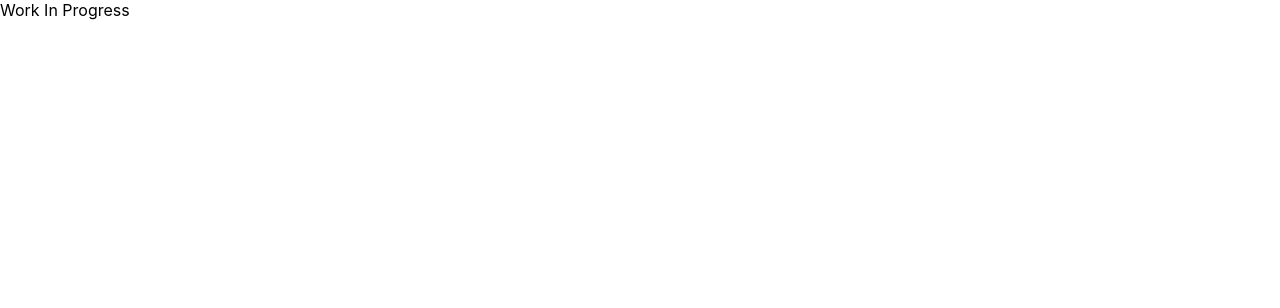
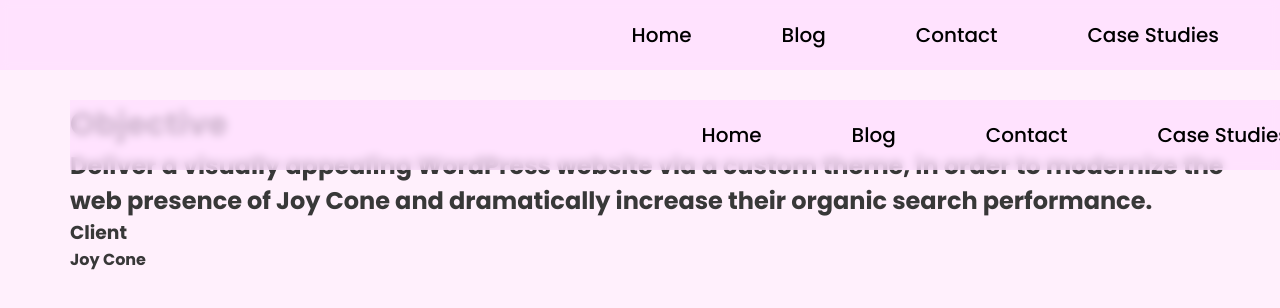
Before and after one commit to emmalynnn97/Emma-New-Website, a React (Create React App) app: page /JoyCone in a window 1280 px wide. Shown: the top 308 px of the page. Built offline with nearby package versions, Linux system fonts and the light colour scheme.

Commit message:
standardize padding

```diff
--- a/src/App.css
+++ b/src/App.css
@@ -23,6 +23,7 @@ textarea{
   padding:.25em .25em !important;
 
 }
+
 html {
   scroll-behavior: smooth;
 }
@@ -34,6 +35,9 @@ a{
 }
 button:hover, input[type="submit"]:hover{
   transform:scale(1.06);
+}
+.page{
+  padding-top:100px;
 }
 .post-card > button:hover{
   background:'white'
--- a/src/CaseStudies/JoyCone.jsx
+++ b/src/CaseStudies/JoyCone.jsx
@@ -1,7 +1,17 @@
 import React from 'react'
-
+import Nav from '../Nav'
+import Hero from '../Nav'
 export default function JoyCone() {
   return (
-    <div>Work In Progress</div>
+    <>
+    <Nav/>
+    <div style={{paddingLeft:70, backgroundColor:'#FFF0FC', minHeight:'100vh'}} className='page'>
+      <Hero/>
+      <h1>Objective</h1>
+      <h2>Deliver a visually appealing WordPress website via a custom theme, in order to modernize the web presence of Joy Cone and dramatically increase their organic search performance.</h2>
+      <h3>Client</h3>
+      <h4>Joy Cone</h4>
+    </div>
+    </>
   )
 }
--- a/src/Top.js
+++ b/src/Top.js
@@ -7,10 +7,9 @@ const Top = () => {
     return (
         <div
             id='#top'
-            className='top-container'
+            className='top-container page'
             style={{
                 display: 'flex',
-                paddingTop: 70,
                 height: '75vh',
                 alignItems: 'center',
                 justifyContent: 'center',
```
